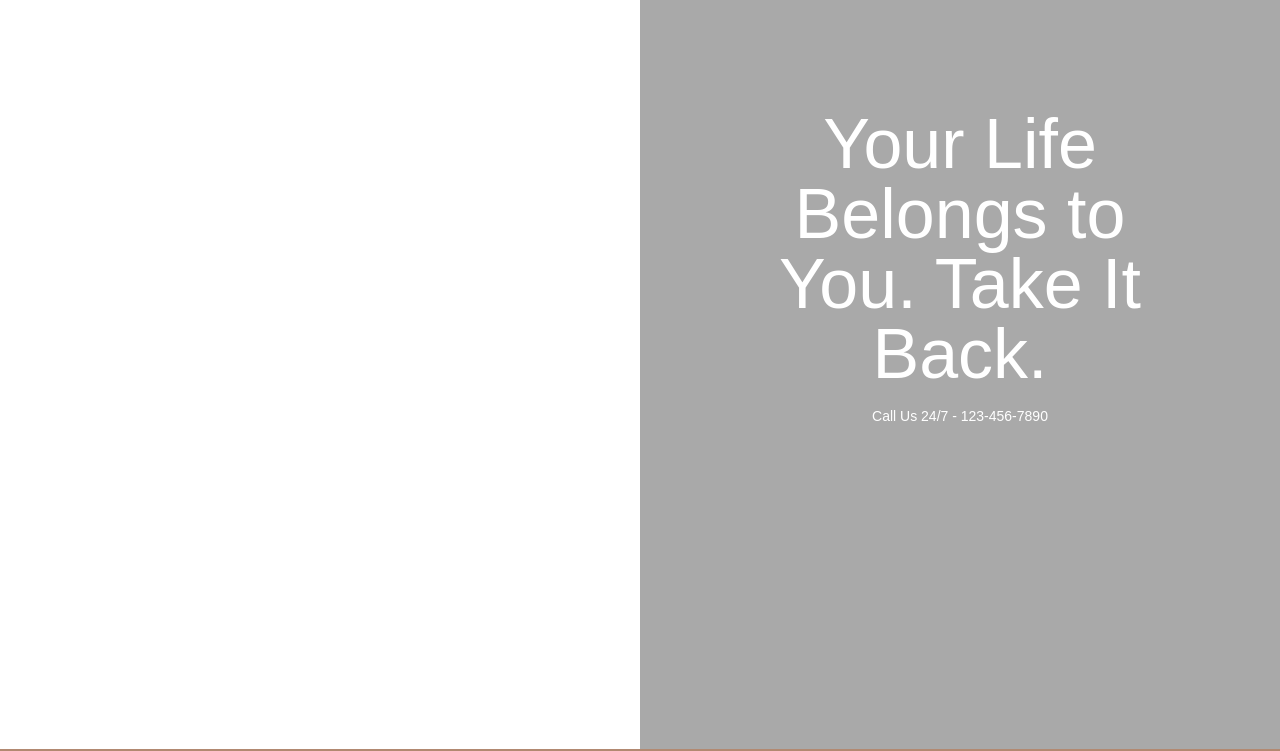
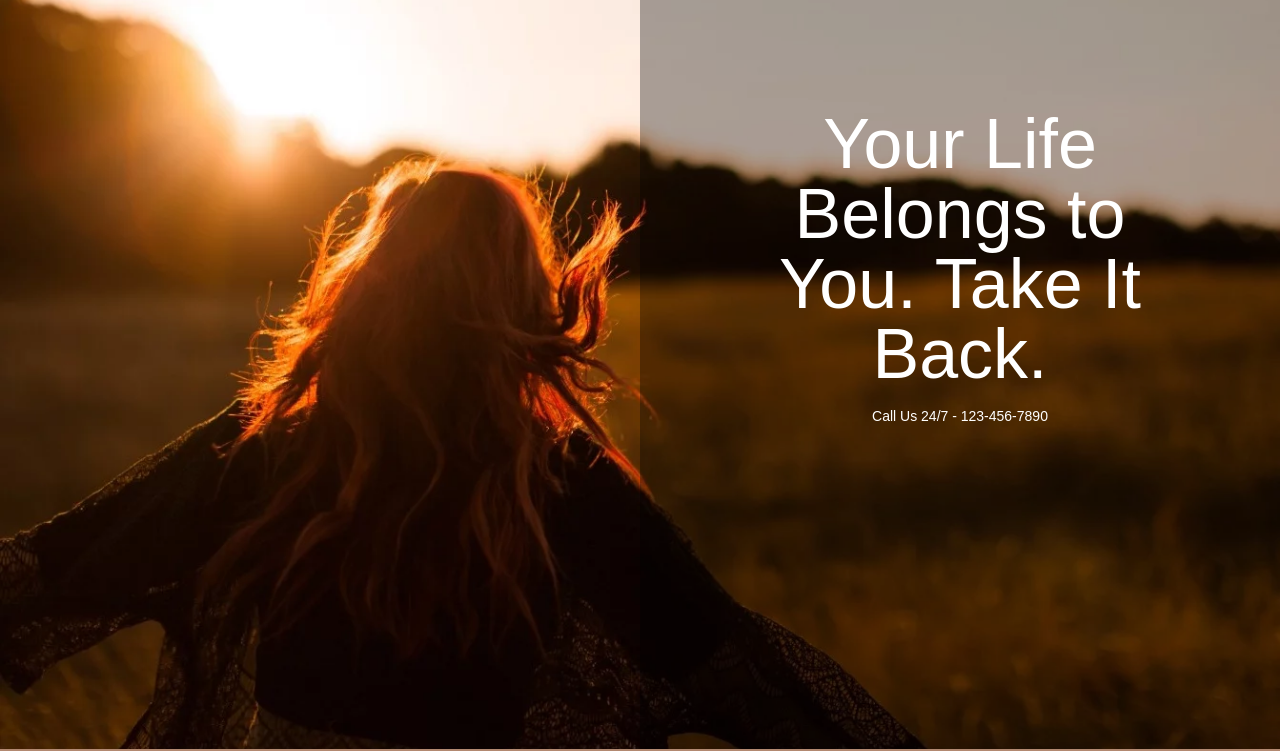
Before and after one commit to MariaBulatkina/clinick, a plain HTML site: page index.html in a window 1280 px wide. Shown: the part 131-882 px from the top of the page. Drawn offline with Linux system fonts and the light colour scheme; the site is published under a folder, as on GitHub Pages, so addresses that start at the root find nothing.

Commit message:
Add files via upload

```diff
--- a/style.css
+++ b/style.css
@@ -208,7 +208,7 @@ header {
 
 .home {
   height: 100vh;
-  background: url(/img/home.webp) center / cover no-repeat fixed;
+  background: url(img/home.webp) center / cover no-repeat fixed;
 }
 .home__body {
   display: grid;
```
